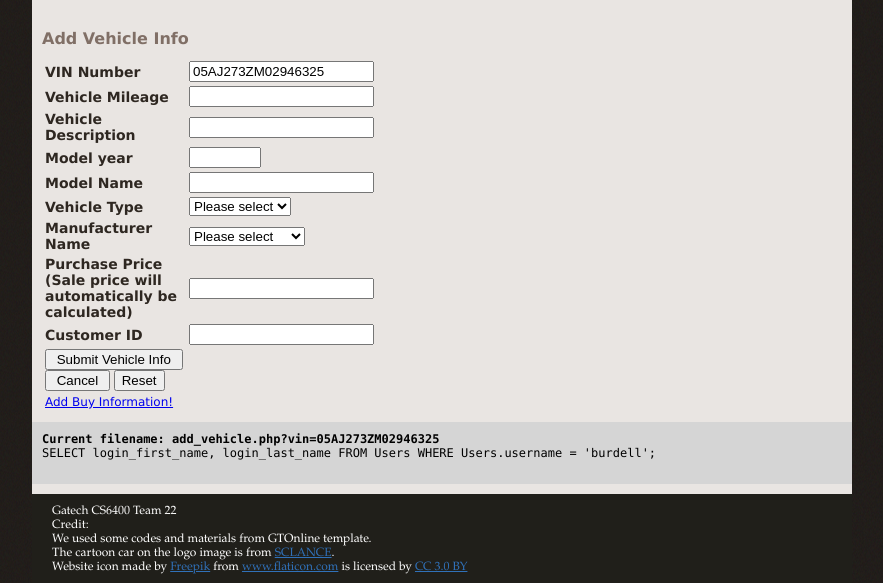
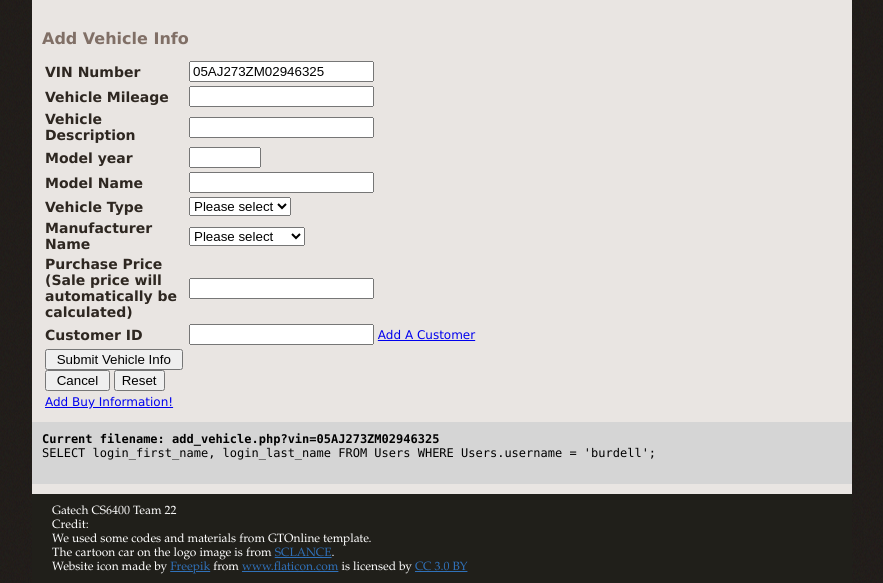
Before and after one commit to hxia40/Web-based-Database-for-Car-Dealership-Inventory-, a PHP site: the page made by Phase_3/add_vehicle.php in a window 1280 px wide. Shown: the part 178-761 px from the top of the page, without its empty margins (198-1081 px from the left). Run offline with PHP 8.4, Linux system fonts and the light colour scheme; a user stored in the database is signed in; data comes from the database, SQL or seed files in the repository; data that the repository does not hold is empty.

Commit message:
Add files via upload

```diff
--- a/Phase_3/add_vehicle.php
+++ b/Phase_3/add_vehicle.php
@@ -197,6 +197,7 @@ if($_SERVER['REQUEST_METHOD'] == 'POST'){
                                         }
                                         ?>
                                     </datalist>
+                                    <a href='add_customer.php' target='_blank'> Add A Customer </a>
                                 </td>
                             </tr>
 
```
